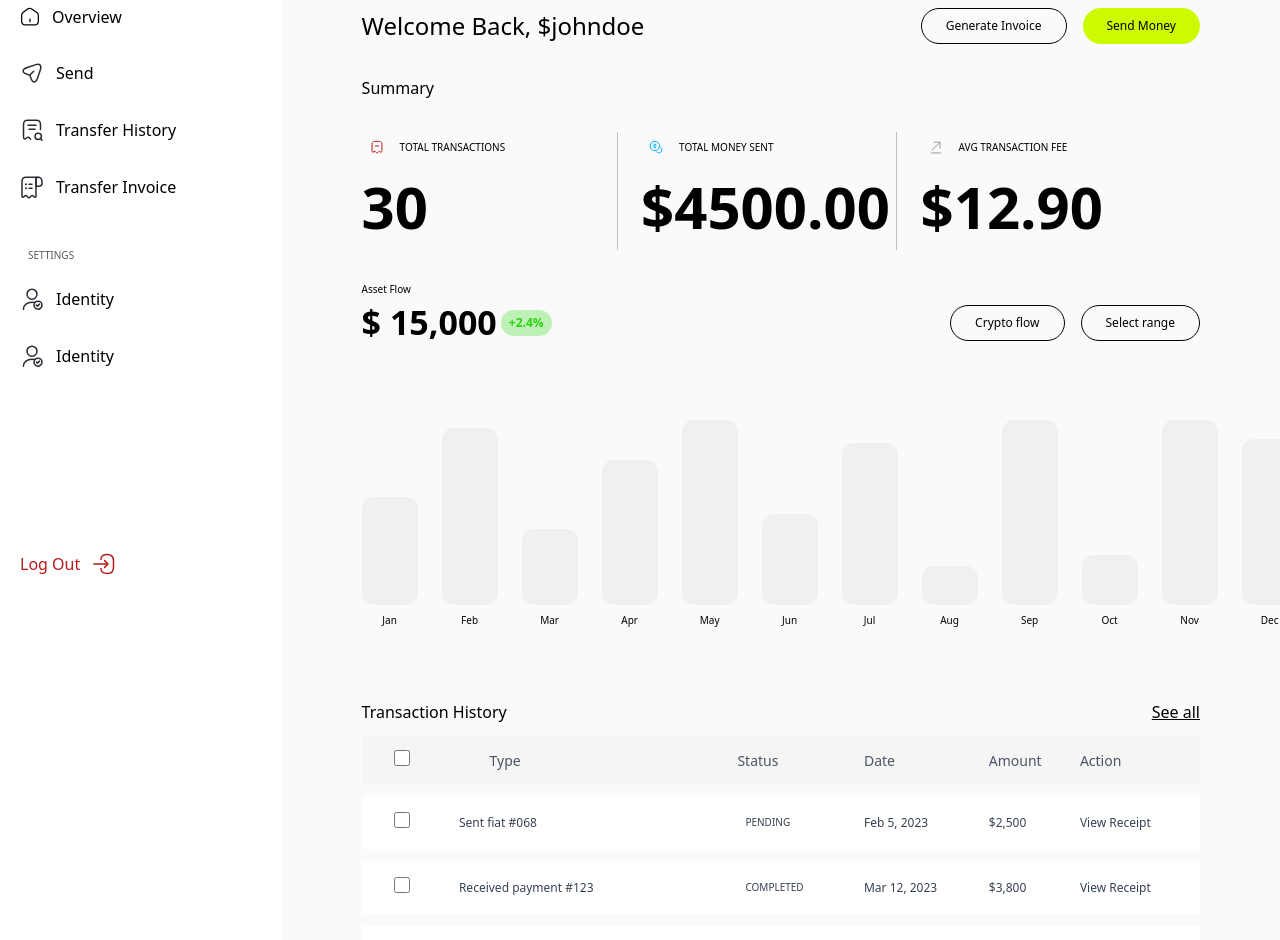
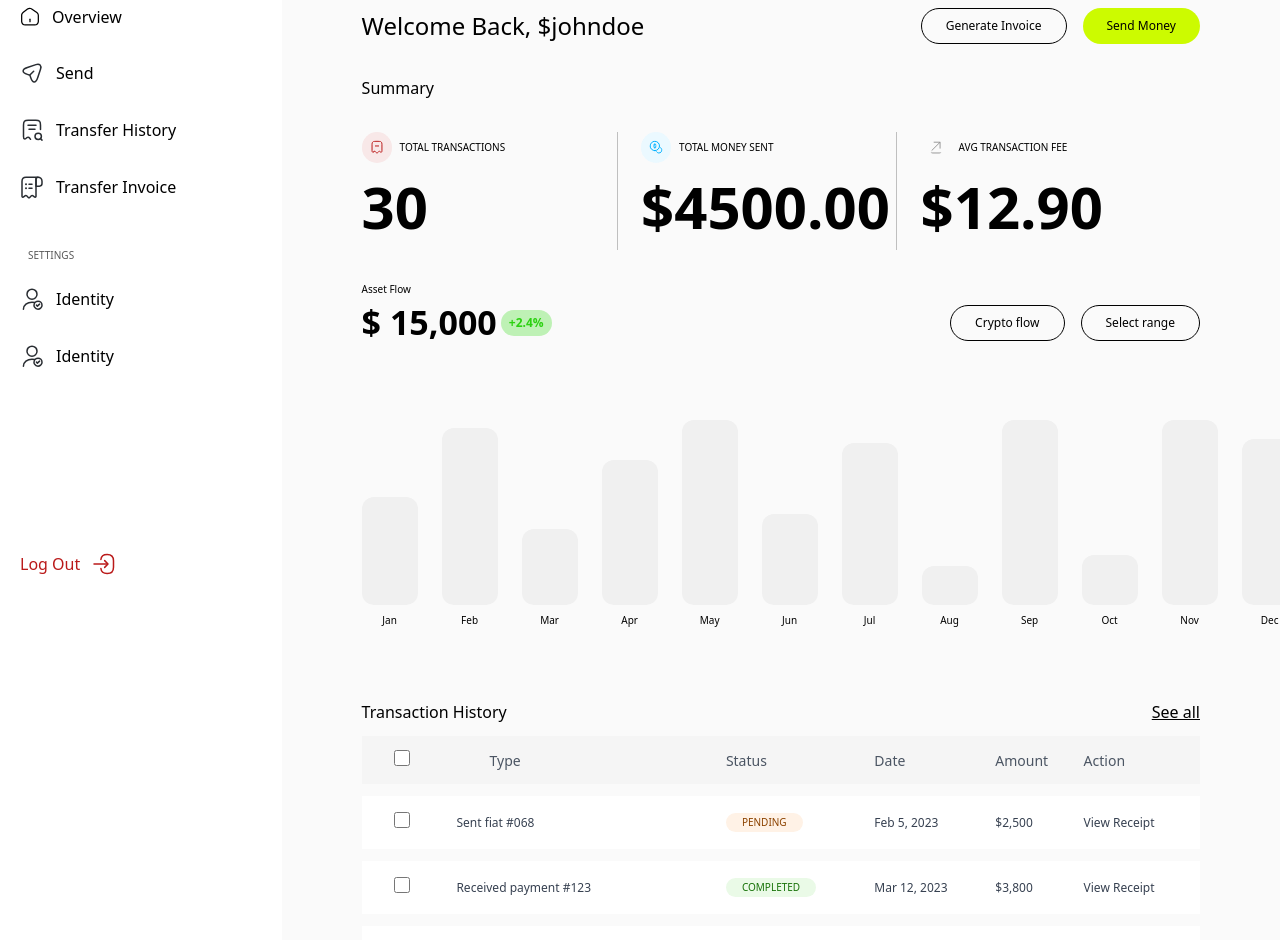
Before and after one commit to qoinpalhq/Qoinpal-beta, a React (Vite) app: page /dashboard in a window 1280 px wide. Shown: the part 160-1100 px from the top of the page. Built offline with nearby package versions, Linux system fonts and the light colour scheme.

Commit message:
status background color fix

```diff
--- a/src/components/Badges/StatusBadge.tsx
+++ b/src/components/Badges/StatusBadge.tsx
@@ -7,28 +7,28 @@ const StatusBadge: React.FC<StatusBadgeProps> = ({ status }) => {
      const getBackgroundColor = () => {
        switch (status.toLowerCase()) {
          case "completed":
-           return "success-50";
+           return "bg-success-50";
          case "pending":
-           return "secondary-50";
+           return "bg-secondary-50";
          default:
-           return "gray";
+           return "bg-gray";
        }
      };
           const getTextColor = () => {
             switch (status.toLowerCase()) {
               case "completed":
-                return "success-800";
+                return "text-success-800";
               case "pending":
-                return "secondary-800";
+                return "text-secondary-800";
               default:
-                return "black";
+                return "text-black";
             }
 
           };
   return (
     <div>
       <p
-        className={`uppercase bg-${getBackgroundColor()} text-${getTextColor()} rounded-md px-2 py-0.5 w-fit text-xs`}
+        className={`uppercase ${getBackgroundColor()} ${getTextColor()} rounded-2xl px-4 py-0.5 w-fit text-xs`}
       >
         {status}
       </p>
--- a/src/components/Dashboard/Graphs/AssetFlowGraph.tsx
+++ b/src/components/Dashboard/Graphs/AssetFlowGraph.tsx
@@ -32,7 +32,7 @@ const AssetFlowGraph:React.FC <AssetFlowGraphProps> = ({ graphData }) => {
   };
 
   return (
-    <div className="flex gap-6 w-full my-section-padding h-64">
+    <div className="flex justify-between gap-6 w-full my-section-padding h-64">
       {graphData?.map(({ month, percentage, id, assetAmount }) => {
         return createBar(percentage, month, id, assetAmount);
       })}
--- a/src/components/Dashboard/Statistics/SummaryStatistics.tsx
+++ b/src/components/Dashboard/Statistics/SummaryStatistics.tsx
@@ -15,7 +15,7 @@ const SummaryStatistics: React.FC<SummaryStatisticsProps> = ({statistics}) => {
   ];
 
 
-    const iconStyles = ["#F8E8E8", "#EBF9FF", "none"];
+    const iconStyles = ["bg-[#F8E8E8]", "bg-[#EBF9FF]", "bg-none"];
 
   return (
     <div className="flex w-full justify-between mt-section-padding">
@@ -27,7 +27,7 @@ const SummaryStatistics: React.FC<SummaryStatisticsProps> = ({statistics}) => {
                 <img
                   src={icons[index]}
                   alt={`Icon ${index}`}
-                  className={`bg-[${iconStyles[index]}] p-2 rounded-full `}
+                  className={`${iconStyles[index]} p-2 rounded-full `}
                 />
               </span>
               {statTitle}
```
Also changed, not shown: src/assets/Images/Icons/viewReceiptIcon.svg (added).
